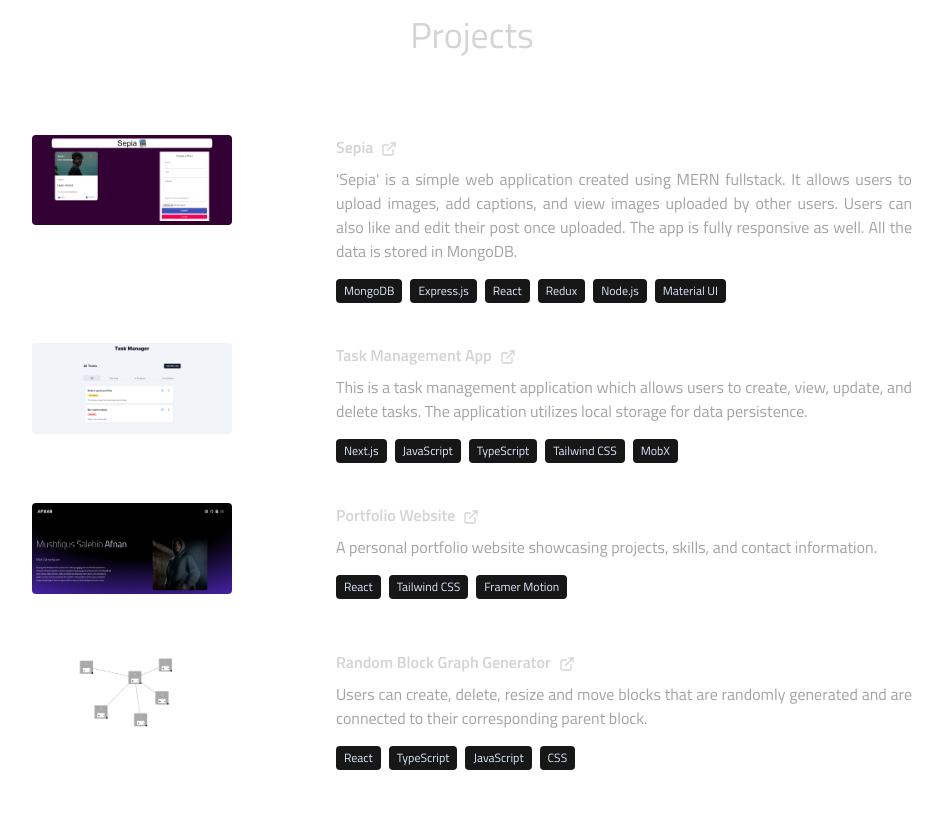
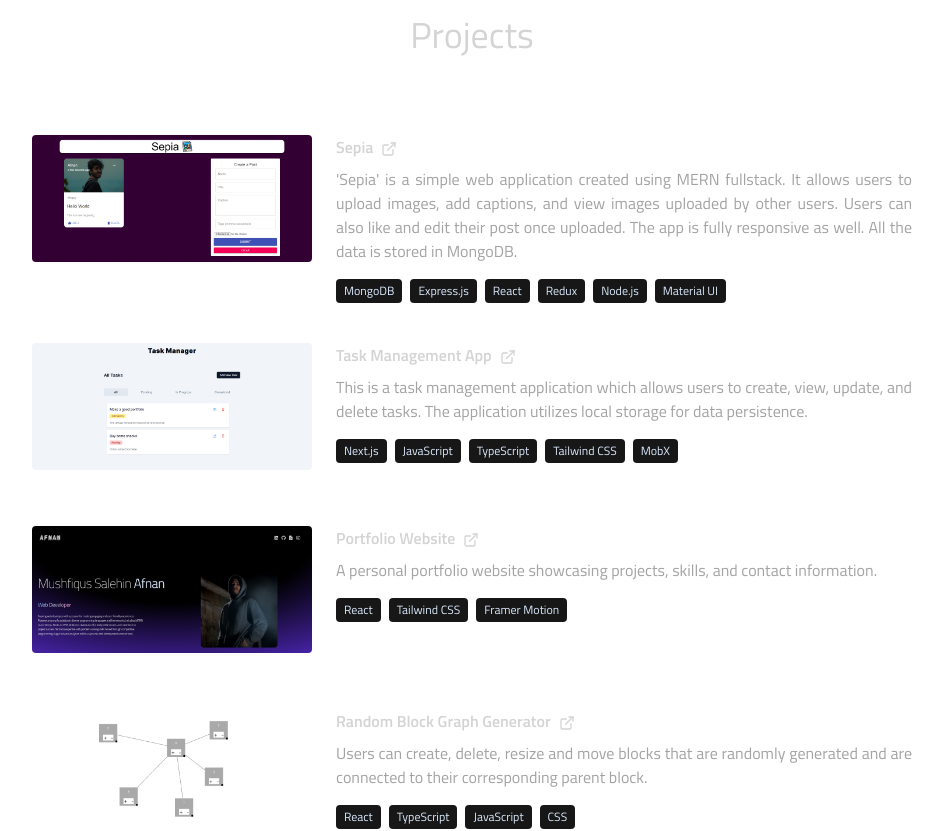
Before and after one commit to salehinafnan/afnan-portfolio, a React (Vite) app: page / in a window 1280 px wide. Shown: the part 2100-2931 px from the top of the page, without its empty margins (168-1111 px from the left). Built offline with nearby package versions, Linux system fonts and the light colour scheme.

Commit message:
porject image tuning

```diff
--- a/src/components/Projects.jsx
+++ b/src/components/Projects.jsx
@@ -27,8 +27,8 @@ function Projects() {
             >
               <motion.img
                 src={project.image}
-                width={200}
-                height={200}
+                width={280}
+                height={300}
                 alt={project.title}
                 className="mb-6 rounded"
                 onClick={() => setSelectedImage(project.image)}
```
